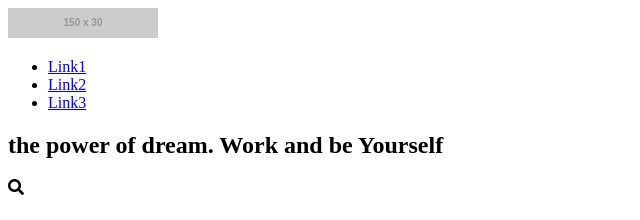
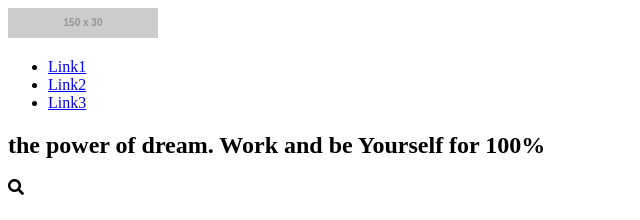
Before and after one commit to DawMas/nauka-gita, a plain HTML site: page index.html in a window 1280 px wide. Shown: the top 220 px of the page, without its empty margins (0-640 px from the left). Drawn offline with nearby package versions, Linux system fonts and the light colour scheme; files that its build step writes are made by us from their sources; placeholder pictures from the web are drawn by us.

Commit message:
Change h1

```diff
--- a/index.html
+++ b/index.html
@@ -28,7 +28,7 @@
     </header>
     <section class="hero">
         <div class="slogan">
-            <h1>the power of dream. Work and be Yourself</h1>
+            <h1>the power of dream. Work and be Yourself for 100%</h1>
         </div>
     </section>
     <section class="icons">
```
